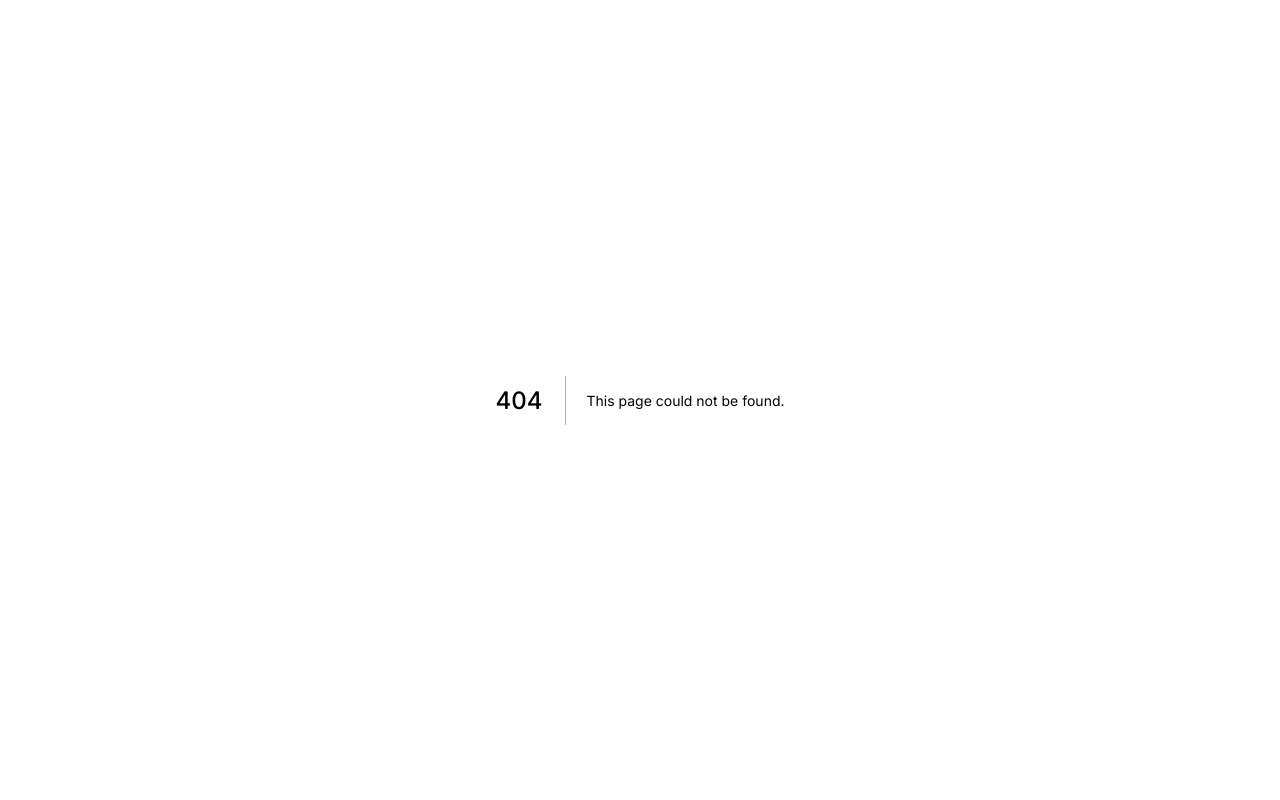
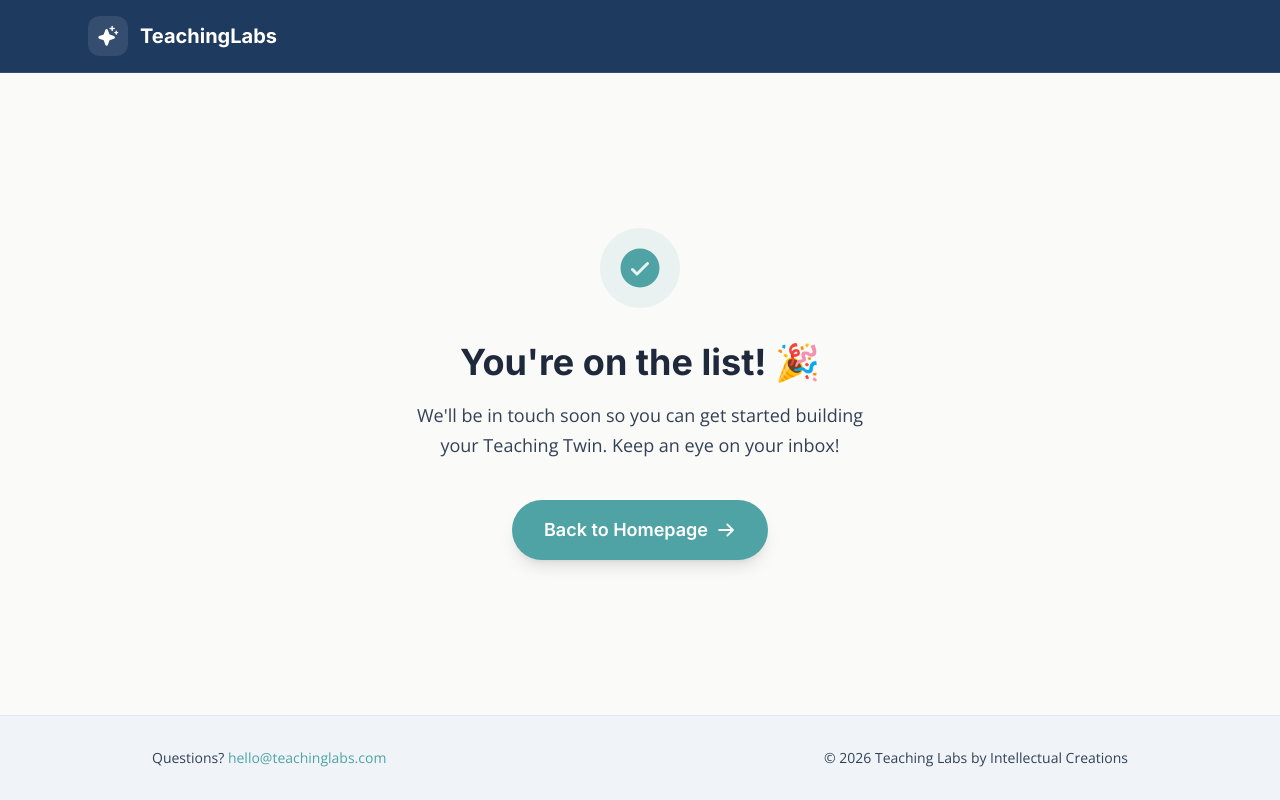
Before and after one commit to intellectualcreations/teachinglabs-marketing, a Next.js app: page /waitlist/confirmed in a window 1280 px wide. Before the commit this address had no page. Built offline with nearby package versions, Linux system fonts and the light colour scheme.

Commit message:
fix: waitlist redirects to confirmation page after signup

```diff
--- /dev/null
+++ b/app/waitlist/confirmed/page.tsx
@@ -0,0 +1,56 @@
+'use client';
+
+import Link from 'next/link';
+import { CheckCircle, ArrowRight, Sparkle } from '@phosphor-icons/react';
+
+export default function WaitlistConfirmedPage() {
+  return (
+    <div className="min-h-screen bg-warm-white dark:bg-[#0B1426] flex flex-col">
+      {/* Nav */}
+      <nav className="bg-[#1F3A5F] border-b border-white/10">
+        <div className="max-w-6xl mx-auto px-6 py-4 flex items-center">
+          <Link href="/" className="flex items-center gap-3">
+            <div className="w-10 h-10 rounded-xl bg-white/10 flex items-center justify-center flex-shrink-0">
+              <Sparkle size={22} weight="fill" color="white" />
+            </div>
+            <span className="font-heading font-bold text-xl text-white">TeachingLabs</span>
+          </Link>
+        </div>
+      </nav>
+
+      {/* Content */}
+      <div className="flex-1 flex items-center justify-center px-6 py-20">
+        <div className="max-w-lg w-full text-center">
+          {/* Success icon */}
+          <div className="w-20 h-20 rounded-full bg-teal/10 flex items-center justify-center mx-auto mb-8">
+            <CheckCircle size={48} weight="fill" className="text-teal" />
+          </div>
+
+          <h1 className="font-heading text-3xl md:text-4xl font-bold text-text-primary mb-4 leading-tight">
+            You&apos;re on the list! 🎉
+          </h1>
+
+          <p className="text-text-secondary text-lg leading-relaxed mb-10 max-w-md mx-auto">
+            We&apos;ll be in touch soon so you can get started building your Teaching Twin. Keep an eye on your inbox!
+          </p>
+
+          <Link
+            href="/"
+            className="inline-flex items-center gap-2 px-8 py-4 bg-teal text-white font-heading font-semibold text-lg rounded-full hover:bg-teal/90 transition-all shadow-lg hover:shadow-xl hover:scale-[1.02] active:scale-[0.98]"
+          >
+            Back to Homepage
+            <ArrowRight size={20} weight="bold" />
+          </Link>
+        </div>
+      </div>
+
+      {/* Footer */}
+      <footer className="border-t border-border bg-card-bg">
+        <div className="max-w-5xl mx-auto px-6 py-8 flex flex-col sm:flex-row items-center justify-between gap-4 text-sm text-text-secondary">
+          <p>Questions? <a href="mailto:hello@teachinglabs.com" className="text-teal hover:underline">hello@teachinglabs.com</a></p>
+          <p>&copy; 2026 Teaching Labs by Intellectual Creations</p>
+        </div>
+      </footer>
+    </div>
+  );
+}
--- a/app/waitlist/page.tsx
+++ b/app/waitlist/page.tsx
@@ -1,8 +1,9 @@
 'use client';
 
 import { useState, FormEvent } from 'react';
+import { useRouter } from 'next/navigation';
 import Link from 'next/link';
-import { Sparkle, Users, Eye, Megaphone, CheckCircle, ArrowRight } from '@phosphor-icons/react';
+import { Sparkle, Users, Eye, Megaphone, ArrowRight } from '@phosphor-icons/react';
 import ScrollReveal from '@/components/shared/ScrollReveal';
 import ThemeToggle from '@/components/shared/ThemeToggle';
 
@@ -73,6 +74,7 @@ export default function WaitlistPage() {
     state: '',
     howHeard: '',
   });
+  const router = useRouter();
   const [status, setStatus] = useState<'idle' | 'submitting' | 'success' | 'error' | 'duplicate'>('idle');
   const [errorMessage, setErrorMessage] = useState('');
 
@@ -93,9 +95,11 @@ export default function WaitlistPage() {
       });
 
       if (res.ok) {
-        setStatus('success');
+        router.push('/waitlist/confirmed');
+        return;
       } else if (res.status === 409) {
-        setStatus('duplicate');
+        router.push('/waitlist/confirmed');
+        return;
       } else {
         const data = await res.json();
         setErrorMessage(data.error || 'Something went wrong.');
@@ -197,30 +201,8 @@ export default function WaitlistPage() {
         </div>
       </section>
 
-      {/* ── Form / Success ── */}
+      {/* ── Form ── */}
       <section className="max-w-2xl mx-auto px-6 pb-20" id="signup">
-        {status === 'success' || status === 'duplicate' ? (
-          <div className="fade-up bg-card-bg rounded-2xl border border-border p-10 md:p-14 text-center shadow-sm">
-            <div className="w-16 h-16 rounded-full bg-teal/10 flex items-center justify-center mx-auto mb-6">
-              <CheckCircle size={36} weight="duotone" className="text-teal" />
-            </div>
-            <h2 className="font-heading font-bold text-text-primary text-2xl md:text-3xl mb-4">
-              {status === 'success' ? "You're on the list! 🎉" : "You're already on the list! 🎉"}
-            </h2>
-            <p className="text-text-secondary text-lg leading-relaxed max-w-md mx-auto mb-8">
-              {status === 'success'
-                ? "We'll email you when it's your turn. In the meantime, tell a fellow teacher about Teaching Labs."
-                : "We already have your email. Sit tight, we'll reach out when it's your turn."}
-            </p>
-            <Link
-              href="/"
-              className="inline-flex items-center gap-2 text-teal font-heading font-semibold text-sm hover:underline"
-            >
-              Learn more about Teaching Labs
-              <ArrowRight size={16} weight="bold" />
-            </Link>
-          </div>
-        ) : (
           <div className="fade-up bg-card-bg rounded-2xl border border-border p-8 md:p-12 shadow-sm">
             <div className="text-center mb-8">
               <h2 className="font-heading font-bold text-text-primary text-2xl md:text-3xl tracking-[-0.5px] mb-2">
@@ -380,7 +362,6 @@ export default function WaitlistPage() {
               </button>
             </form>
           </div>
-        )}
       </section>
 
       {/* ── Footer ── */}
--- a/middleware.ts
+++ b/middleware.ts
@@ -41,6 +41,7 @@ const PUBLIC_PATHS = [
   '/teacher/welcome',
   '/forgot-password',
   '/waitlist',
+'/waitlist/confirmed',
   '/auth/callback',
   '/api/auth',       // NextAuth routes (keep working during migration)
 ];
```
